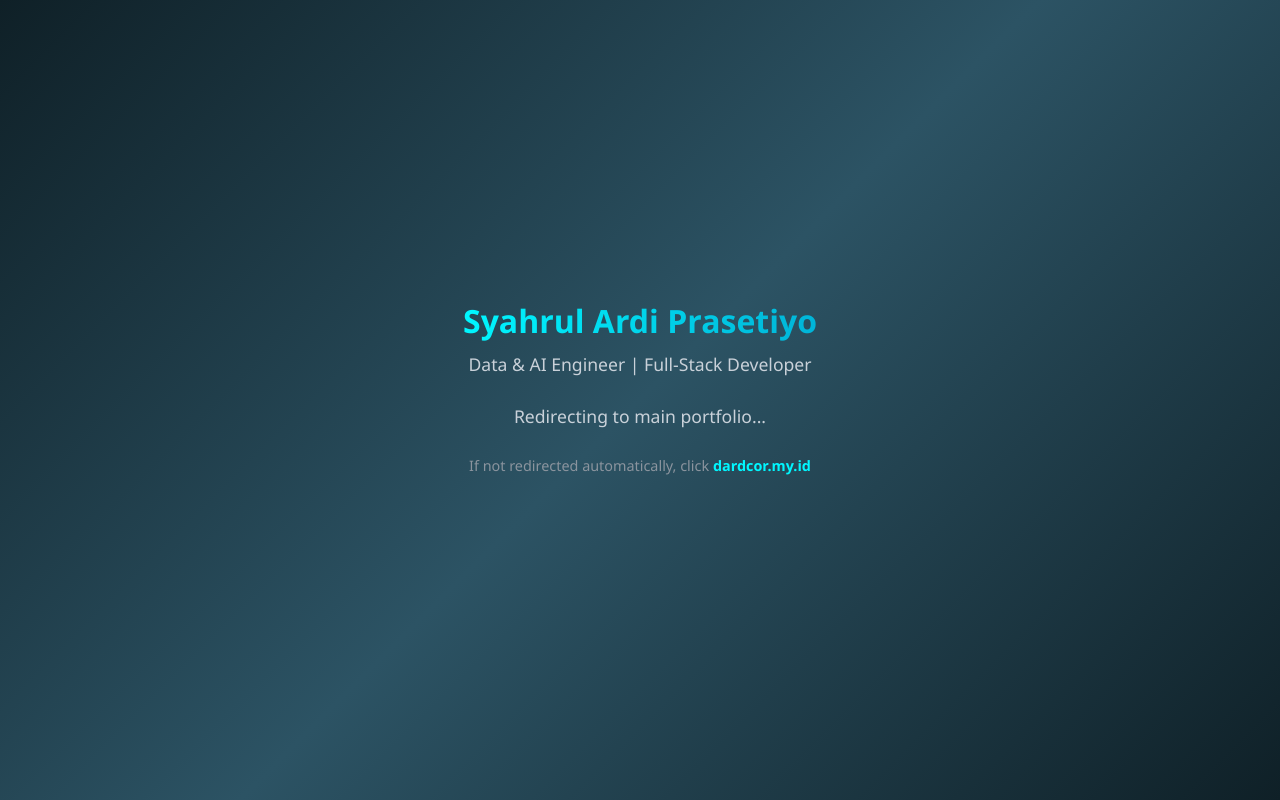
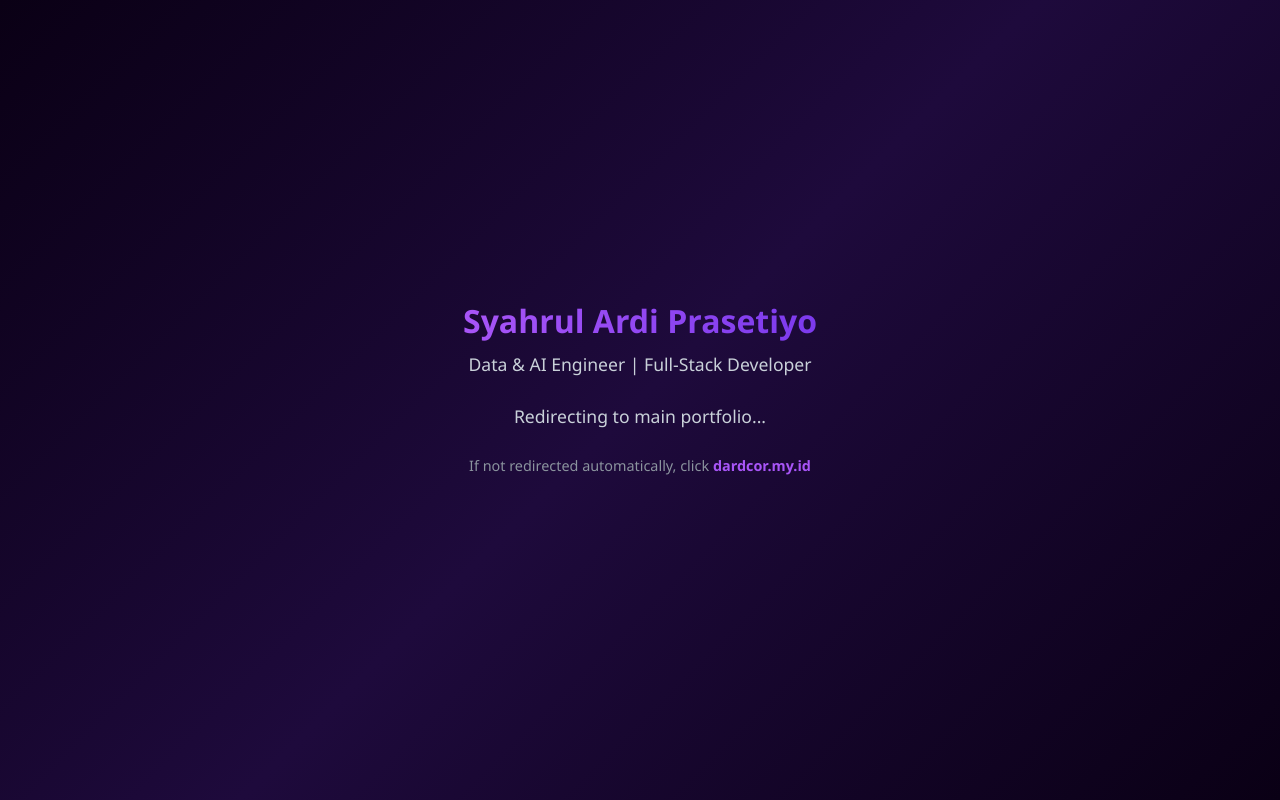
Before and after one commit to Dardcor/Dardcor, a plain HTML site: page index.html in a window 1280 px wide. Drawn offline with Linux system fonts and the light colour scheme.

Commit message:
Complete dark purple theme overhaul, fix broken images, single snake animation

```diff
--- a/index.html
+++ b/index.html
@@ -87,7 +87,7 @@
         * { margin: 0; padding: 0; box-sizing: border-box; }
         body {
             font-family: 'Segoe UI', system-ui, -apple-system, sans-serif;
-            background: linear-gradient(135deg, #0f2027 0%, #2c5364 50%, #0f2027 100%);
+            background: linear-gradient(135deg, #0a0015 0%, #1e0a3c 50%, #0a0015 100%);
             color: #ffffff;
             min-height: 100vh;
             display: flex;
@@ -102,7 +102,7 @@
         h1 {
             font-size: 2rem;
             margin-bottom: 0.5rem;
-            background: linear-gradient(90deg, #00f7ff, #00b4d8);
+            background: linear-gradient(90deg, #A855F7, #7C3AED);
             -webkit-background-clip: text;
             -webkit-text-fill-color: transparent;
             background-clip: text;
@@ -118,7 +118,7 @@
             color: #8b949e;
         }
         a {
-            color: #00f7ff;
+            color: #A855F7;
             text-decoration: none;
             font-weight: 600;
         }
```
Also changed, not shown: 2 other files.
